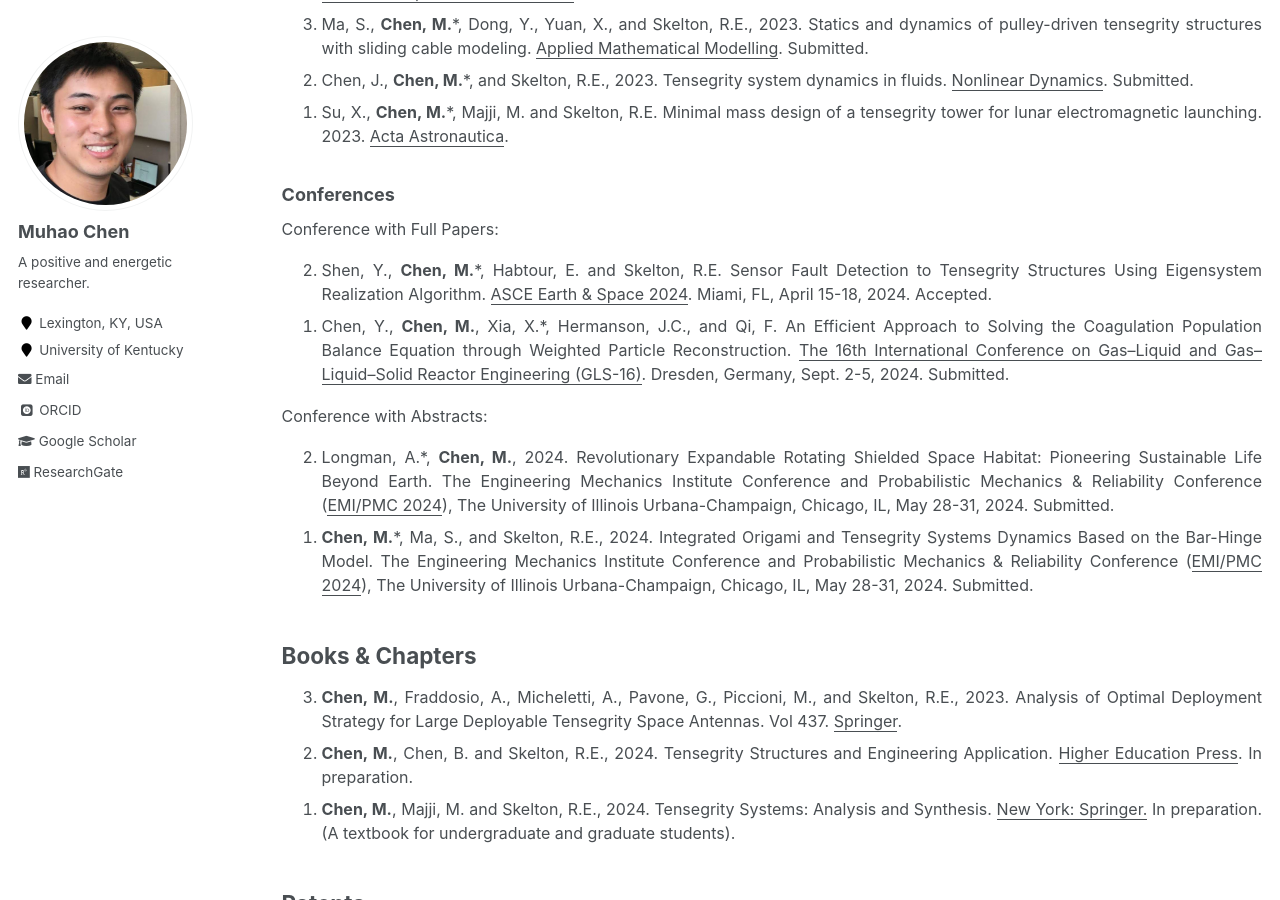
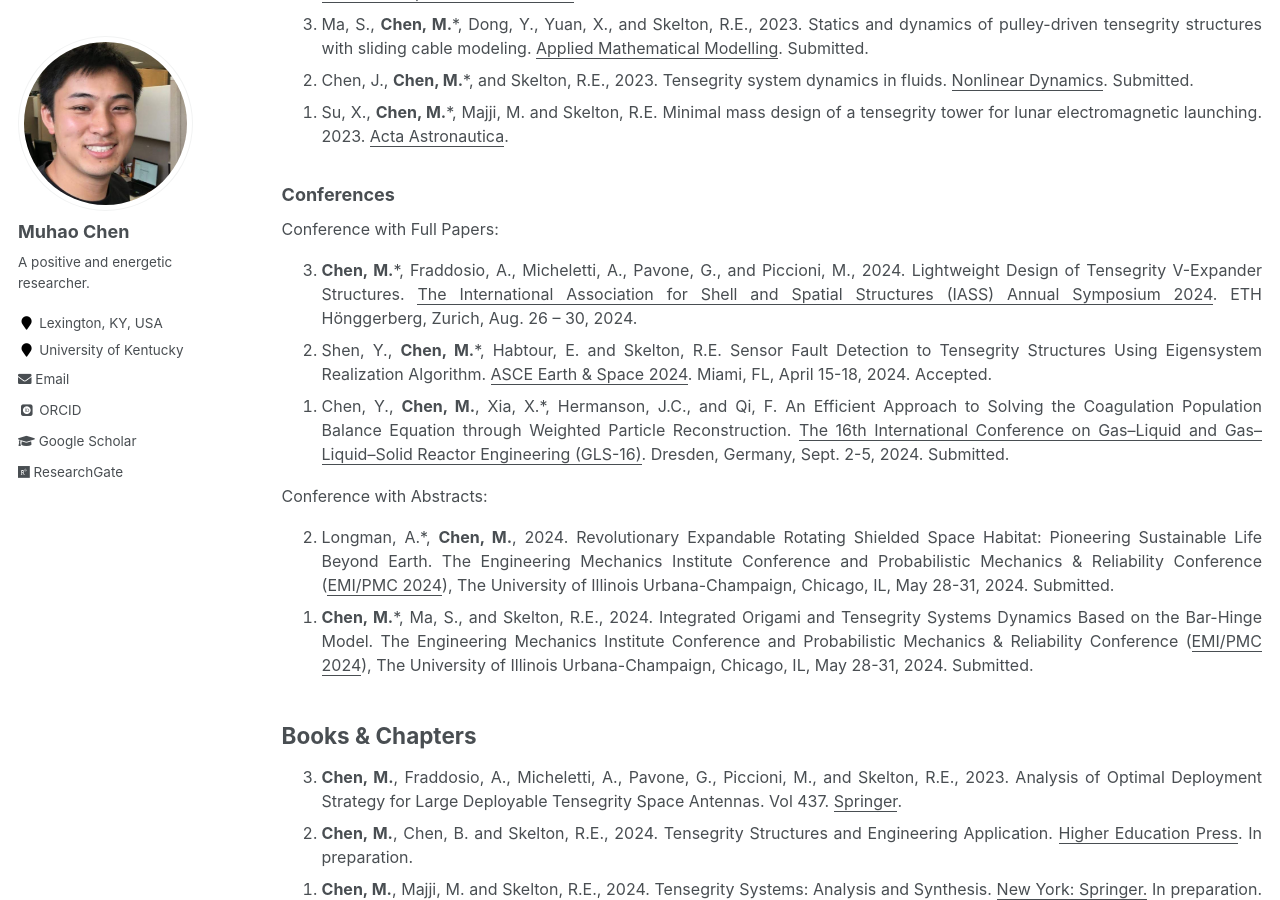
Before and after one commit to Muhao-Chen/muhao-chen.github.io, a Jekyll site: the page built from _pages/publication.md, in a window 1280 px wide and 900 px high, scrolled down 3585 px. Built offline with Jekyll 4.4.1, drawn with Linux system fonts in a browser that asks for light colours; some web fonts are replaced.

Commit message:
Update publication.md

```diff
--- a/_pages/publication.md
+++ b/_pages/publication.md
@@ -95,7 +95,7 @@ Conference with Abstracts:
 <font size=3>
 Conference with Full Papers:
 <ol reversed>
-<!-- <li><strong>Chen, M.</strong>*, Fraddosio, A., Micheletti, A., Pavone, G., and Piccioni, M., 2024. Lightweight Design of Tensegrity V-Expander Structures. <u>The International Association for Shell and Spatial Structures (IASS) Annual Symposium 2024</u>. ETH Hönggerberg, Zurich, Aug. 26 – 30, 2024. </li>  -->
+<li><strong>Chen, M.</strong>*, Fraddosio, A., Micheletti, A., Pavone, G., and Piccioni, M., 2024. Lightweight Design of Tensegrity V-Expander Structures. <u>The International Association for Shell and Spatial Structures (IASS) Annual Symposium 2024</u>. ETH Hönggerberg, Zurich, Aug. 26 – 30, 2024. </li>
 <li>Shen, Y., <strong>Chen, M.</strong>*, Habtour, E. and Skelton, R.E. Sensor Fault Detection to Tensegrity Structures Using Eigensystem Realization Algorithm. <u>ASCE Earth & Space 2024</u>. Miami, FL, April 15-18, 2024. Accepted.</li>
 <li> Chen, Y., <strong>Chen, M.</strong>, Xia, X.*, Hermanson, J.C., and Qi, F. An Efficient Approach to Solving the Coagulation Population Balance Equation through Weighted Particle Reconstruction. <u>The 16th International Conference on Gas–Liquid and Gas–Liquid–Solid Reactor Engineering (GLS-16)</u>. Dresden, Germany, Sept. 2-5, 2024. Submitted.</li>
 <!-- <li><strong>Chen, M.</strong>*, Shen, Y., and Skelton, R.E. The Optimal Dynamical Model for 3D Tensegrity Morphing Airfoils. <u>ASCE Earth & Space 2024</u>. April 15-18, 2024, Miami, FL.</li> -->
```
